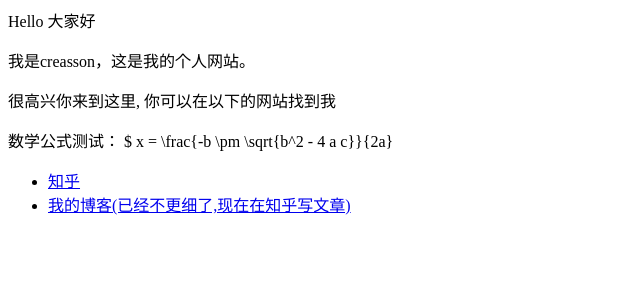
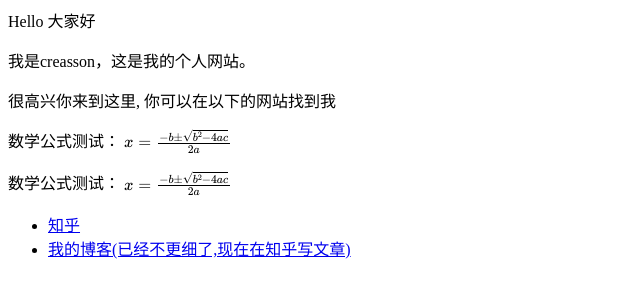
Before and after one commit to creasson/creasson.github.io, a plain HTML site: page index.html in a window 1280 px wide. Shown: the whole page, without its empty margins (0-640 px from the left). Drawn offline with nearby package versions, Linux system fonts and the light colour scheme; some packages are replaced by stand-ins of ours.

Commit message:
Update index.html

```diff
--- a/index.html
+++ b/index.html
@@ -11,7 +11,8 @@ processEscapes: true
 <p>Hello 大家好</p>
 <p>我是creasson，这是我的个人网站。 </p>
 <p>很高兴你来到这里, 你可以在以下的网站找到我</p>
-<p>数学公式测试： $ x = \frac{-b \pm \sqrt{b^2 - 4 a c}}{2a}</p>
+<p>数学公式测试： $ x = \frac{-b \pm \sqrt{b^2 - 4 a c}}{2a} $</p>
+<p>数学公式测试： $ x = \frac{-b \pm \sqrt{b^2 - 4 a c}}{2a} $</p>
 
 <ul>
   <li> <a href="https://www.zhihu.com/people/zhang-yuan-shan-79-73">知乎</a> </li>
```
